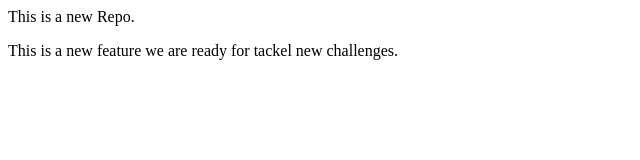
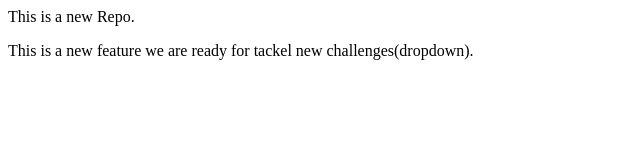
Before and after one commit to Ank84/LocalRepo, a plain HTML site: page index.html in a window 1280 px wide. Shown: the full height of the page, 0-640 px from the left. Drawn offline with Linux system fonts and the light colour scheme.

```diff
--- a/index.html
+++ b/index.html
@@ -1,4 +1,4 @@
 <p>This is a new Repo.</p>
 <p>This is a new feature
-    we are ready for tackel new challenges.
+    we are ready for tackel new challenges(dropdown).
 </p>
```
